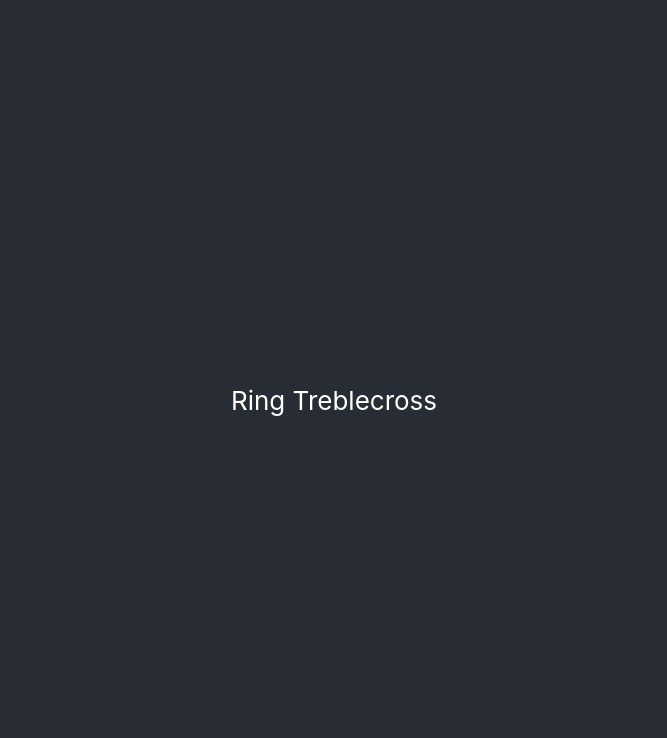
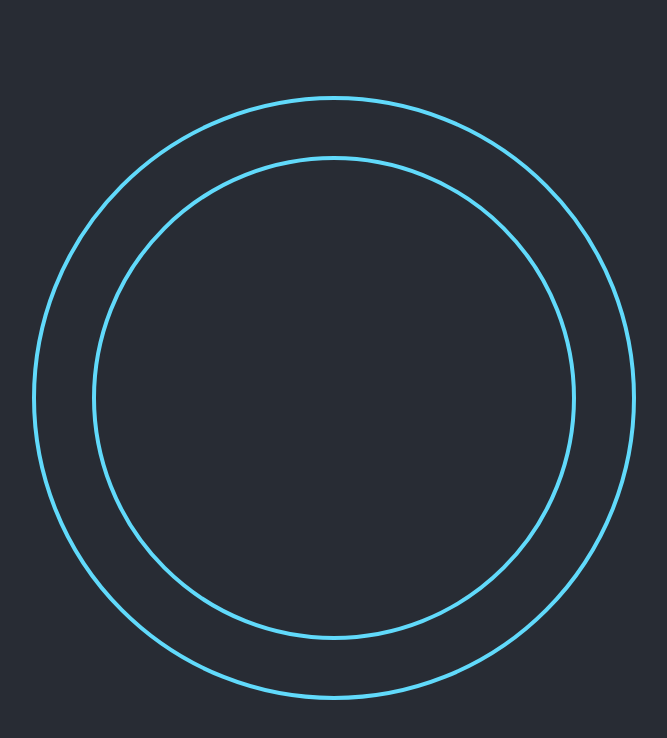
Before and after one commit to caulfield2/ring-treblecross, a React (Create React App) app in the folder frontend/: page / in a window 1280 px wide. Shown: the top 738 px of the page, without its empty margins (306-973 px from the left). Built offline with nearby package versions, Linux system fonts and the light colour scheme.

Commit message:
Added changes forgot to commit

```diff
--- a/frontend/src/App.css
+++ b/frontend/src/App.css
@@ -1,18 +1,7 @@
 .App {
-  text-align: center;
-}
-
-.App-header {
-  background-color: #282c34;
   min-height: 100vh;
   display: flex;
   flex-direction: column;
   align-items: center;
   justify-content: center;
-  font-size: calc(10px + 2vmin);
-  color: white;
 }
-
-.App-link {
-  color: #61dafb;
-}
--- a/frontend/src/App.js
+++ b/frontend/src/App.js
@@ -1,13 +1,10 @@
 import './App.css';
+import GameBoard from './components/GameBoard/GameBoard';
 
 function App() {
   return (
     <div className="App">
-      <header className="App-header">
-        <p>
-          Ring Treblecross
-        </p>
-      </header>
+      <GameBoard />
     </div>
   );
 }
--- a/frontend/src/index.css
+++ b/frontend/src/index.css
@@ -5,9 +5,5 @@ body {
     sans-serif;
   -webkit-font-smoothing: antialiased;
   -moz-osx-font-smoothing: grayscale;
+  background-color: #282c34;
 }
-
-code {
-  font-family: source-code-pro, Menlo, Monaco, Consolas, 'Courier New',
-    monospace;
-}
```
